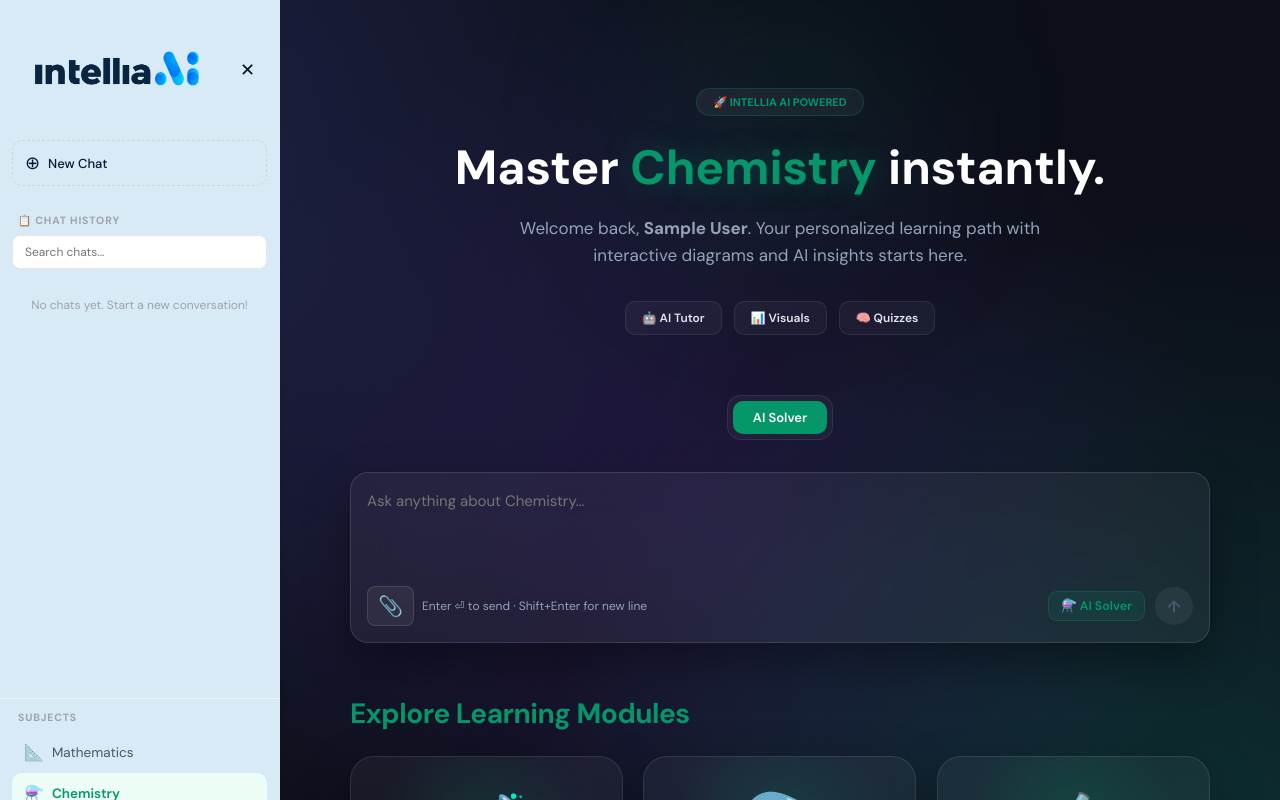
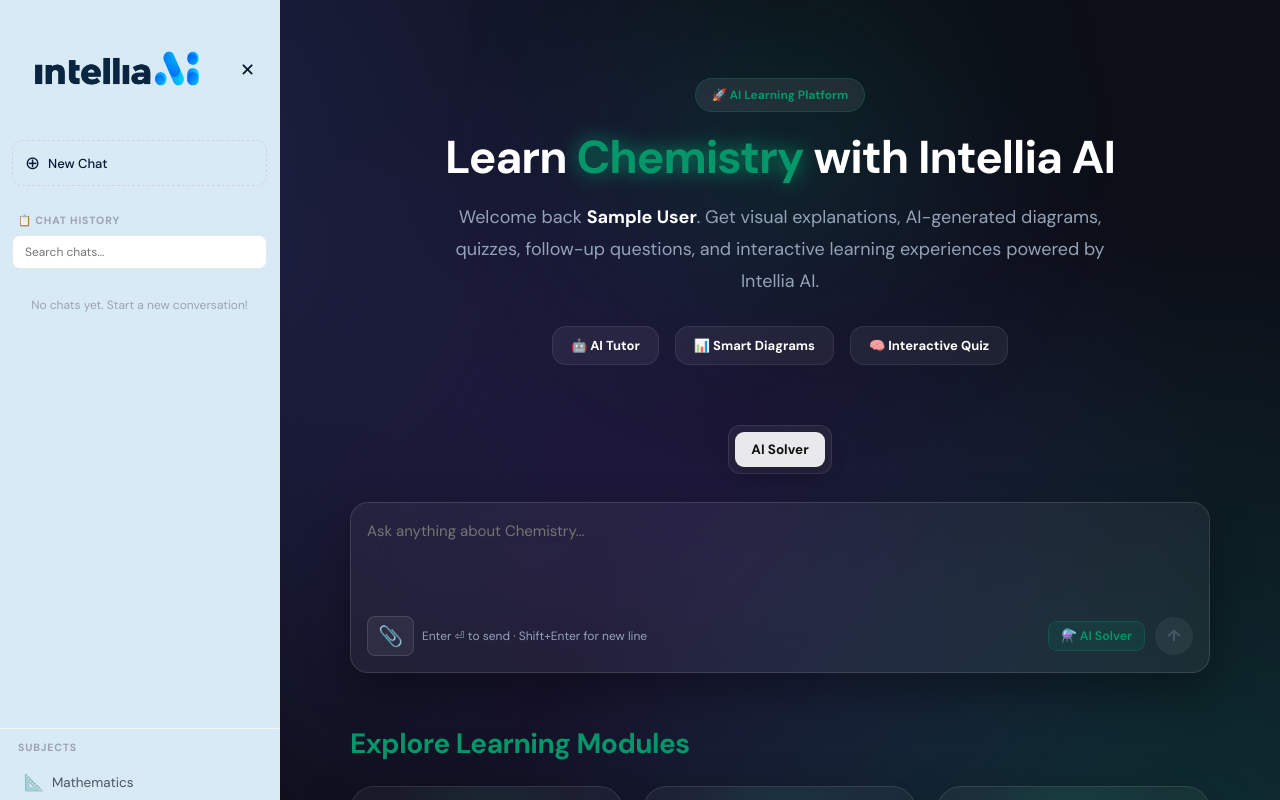
Before and after one commit to vaishnavi121001/intellia-ai, a Next.js app: page /chat in a window 1280 px wide. Shown: the top 800 px of the page. Built offline with nearby package versions, Linux system fonts and the light colour scheme; sample sign-in values are in the browser's storage.

Commit message:
Add Intellia AI learning platform updates

```diff
--- a/src/app/chat/page.js
+++ b/src/app/chat/page.js
@@ -619,13 +619,13 @@
         .tab { border: none; background: transparent; cursor: pointer; border-radius: 9px; font-size: 13.5px; font-family: 'DM Sans', sans-serif; font-weight: 500; color: #94a3b8; transition: all .2s; white-space: nowrap; padding: 9px 16px; }
         .tab.on { background: rgba(255,255,255,0.9); box-shadow: 0 8px 20px rgba(0,0,0,0.25); color: #111; font-weight: 700; }
         .answer-wrap {
-          background: rgba(255,255,255,0.95);
-          backdrop-filter: blur(18px);
-          border: 1px solid rgba(255,255,255,0.7);
-          border-radius: 24px;
-          padding: 32px;
-          margin-top: 24px;
-          box-shadow: 0 25px 70px rgba(0,0,0,0.35);
+          background: transparent;
+          border: none;
+          border-radius: 0;
+          padding: 0;
+          margin-top: 20px;
+          box-shadow: none;
+          font-size: 16px;
         }
         @keyframes fadeUp { from { opacity: 0; transform: translateY(12px) } to { opacity: 1; transform: none } }
         @keyframes sheetUp { from { opacity: 0; transform: translateY(30px) } to { opacity: 1; transform: none } }
@@ -791,26 +791,48 @@
           WebkitOverflowScrolling: "touch",
         }}
       >
-        {/* Hero Section */}
+        {/* Hero */}
         {!answer && (
-  <div style={{ textAlign: "center", padding: "40px 20px 60px", position: "relative" }}>
-    <div style={{ position: "absolute", top: "-50px", left: "50%", transform: "translateX(-50%)", width: "240px", height: "240px", background: `${accent}20`, filter: "blur(90px)", borderRadius: "50%", zIndex: 0 }} />
-
-    <div style={{ display: "inline-flex", alignItems: "center", gap: 8, padding: "6px 16px", borderRadius: 99, background: "rgba(255,255,255,0.05)", border: `1px solid ${accent}40`, color: accent, fontSize: 11, fontWeight: 800, textTransform: "uppercase", marginBottom: 20, position: "relative", zIndex: 2 }}>
-      🚀 Intellia AI Powered
+          <div style={{ textAlign: "center", marginBottom: 30, position: "relative", padding: "30px 20px" }}>
+            <div
+              style={{
+                position: "absolute", top: "-50px", left: "50%", transform: "translateX(-50%)",
+                width: "280px", height: "280px", background: `${accent}30`, filter: "blur(100px)",
+                borderRadius: "50%", zIndex: 0,
+              }}
+            />
+            <div
+              style={{
+                display: "inline-flex", alignItems: "center", gap: 8, padding: "8px 16px",
+                borderRadius: 999, background: "rgba(255,255,255,0.08)", border: `1px solid ${accent}40`,
+                color: accent, fontSize: 12, fontWeight: 700, marginBottom: 20,
+                backdropFilter: "blur(12px)", position: "relative", zIndex: 2,
+              }}
+            >
+              🚀 AI Learning Platform
             </div>
 
-    <h1 style={{ fontSize: "clamp(32px, 5vw, 48px)", fontWeight: 800, color: "#fff", marginBottom: 16, position: "relative", zIndex: 2 }}>
-      Master <span style={{ color: accent, textShadow: `0 0 30px ${accent}60` }}>{subject.name}</span> instantly.
+            <h1
+              style={{
+                fontSize: "clamp(30px,4vw,46px)", fontWeight: 800, lineHeight: 1.1,
+                color: "#ffffff", letterSpacing: "-1px", marginBottom: 18, position: "relative", zIndex: 2,
+              }}
+            >
+              Learn{" "}
+              <span className={`hero-word${animating ? " out" : ""}`} style={{ color: accent, textShadow: `0 0 20px ${accent}` }}>
+                {subject.name}
+              </span>{" "}
+              with Intellia AI
             </h1>
 
-    <p style={{ fontSize: 17, color: "#94a3b8", maxWidth: 600, margin: "0 auto 32px", lineHeight: 1.6, position: "relative", zIndex: 2 }}>
-      Welcome back, <strong>{user.name}</strong>. Your personalized learning path with interactive diagrams and AI insights starts here.
+            <p style={{ fontSize: 18, color: "#94a3b8", maxWidth: 700, margin: "0 auto", lineHeight: 1.8, position: "relative", zIndex: 2 }}>
+              Welcome back <strong style={{ color: "#fff" }}>{user.name}</strong>. Get visual explanations, AI-generated diagrams,
+              quizzes, follow-up questions, and interactive learning experiences powered by Intellia AI.
             </p>
 
-    <div style={{ display: "flex", justifyContent: "center", gap: 12, position: "relative", zIndex: 2 }}>
-      {["🤖 AI Tutor", "📊 Visuals", "🧠 Quizzes"].map((t) => (
-        <div key={t} style={{ padding: "8px 16px", borderRadius: 10, background: "rgba(255,255,255,0.04)", border: "1px solid rgba(255,255,255,0.08)", color: "#e2e8f0", fontSize: 12, fontWeight: 600 }}>
+            <div style={{ display: "flex", justifyContent: "center", gap: 16, marginTop: 28, flexWrap: "wrap", position: "relative", zIndex: 2 }}>
+              {["🤖 AI Tutor", "📊 Smart Diagrams", "🧠 Interactive Quiz"].map((t) => (
+                <div key={t} style={{ padding: "10px 18px", borderRadius: 14, background: "rgba(255,255,255,0.06)", border: "1px solid rgba(255,255,255,0.08)", color: "#fff", fontSize: 13, fontWeight: 700 }}>
                   {t}
                 </div>
               ))}
@@ -819,13 +841,9 @@
         )}
 
         {/* Tabs */}
-<div style={{ display: "flex", gap: 4, background: "rgba(255,255,255,0.04)", backdropFilter: "blur(12px)", border: "1px solid rgba(255,255,255,0.08)", borderRadius: 14, padding: "5px", marginBottom: 32, width: "fit-content", marginInline: "auto" }}>
+        <div style={{ display: "flex", gap: 2, background: "rgba(255,255,255,0.06)", backdropFilter: "blur(12px)", border: "1px solid rgba(255,255,255,0.1)", borderRadius: 12, padding: "6px", marginBottom: 28 }}>
           {subject.tabs.map((t, i) => (
-    <button
-      key={t}
-      onClick={() => setActiveTab(i)}
-      style={{ padding: "8px 20px", borderRadius: 10, border: "none", cursor: "pointer", fontSize: 13, fontWeight: 600, transition: "0.2s", background: activeTab === i ? accent : "transparent", color: activeTab === i ? "#fff" : "#94a3b8" }}
-    >
+            <button key={t} className={`tab${activeTab === i ? " on" : ""}`} onClick={() => setActiveTab(i)} title={`Switch to ${t}`}>
               {t}
             </button>
           ))}
@@ -950,7 +968,7 @@
 
         {/* Answer */}
         {answer && !loading && (
-          <div style={{ width: "100%", maxWidth: 860, overflowX: "hidden" }}>
+          <div style={{ width: "100%", maxWidth: 1080, overflowX: "hidden" }}>
             <div style={{ display: "flex", alignItems: "center", gap: 10, marginBottom: 14, paddingLeft: 4 }}>
               <div
                 className="logo-badge-3d"
@@ -979,11 +997,11 @@
                     <DiagramVisualizer type={diagramType} subject={subject.name} accent={accent} />
                     <AdvancedDiagramRenderer topic={currentQuestion} subject={subject.name} accent={accent} />
                   </div>
-                  <div style={{ marginTop: 20, paddingTop: 16, borderTop: "1px solid #e5e7eb" }}>
-                    <p style={{ fontSize: 12, color: "#9ca3af", textTransform: "uppercase", fontWeight: 700, letterSpacing: "0.5px" }}>Key Elements</p>
+                  <div style={{ marginTop: 20, paddingTop: 16, borderTop: "1px solid rgba(255,255,255,0.1)" }}>
+                    <p style={{ fontSize: 12, color: "#94a3b8", textTransform: "uppercase", fontWeight: 700, letterSpacing: "0.5px" }}>Key Elements</p>
                     <div style={{ display: "flex", gap: 12, marginTop: 8, flexWrap: "wrap" }}>
-                      <span style={{ fontSize: 12, background: "#fff", padding: "4px 8px", borderRadius: 6, border: "1px solid #e5e7eb" }}>• Structural Analysis</span>
-                      <span style={{ fontSize: 12, background: "#fff", padding: "4px 8px", borderRadius: 6, border: "1px solid #e5e7eb" }}>• Context: {subject.name}</span>
+                      <span style={{ fontSize: 12, background: "rgba(255,255,255,0.06)", color: "#e2e8f0", padding: "4px 8px", borderRadius: 6, border: "1px solid rgba(255,255,255,0.12)" }}>• Structural Analysis</span>
+                      <span style={{ fontSize: 12, background: "rgba(255,255,255,0.06)", color: "#e2e8f0", padding: "4px 8px", borderRadius: 6, border: "1px solid rgba(255,255,255,0.12)" }}>• Context: {subject.name}</span>
                     </div>
                   </div>
                 </div>
--- a/src/components/RichAnswer.js
+++ b/src/components/RichAnswer.js
@@ -78,7 +78,7 @@
         );
       } else if (m[5] !== undefined) {
         // **bold**
-        parts.push(<strong key={`${keyPrefix}b${i}`} style={{ fontWeight: 700, color: "#111" }}>{m[5]}</strong>);
+        parts.push(<strong key={`${keyPrefix}b${i}`} style={{ fontWeight: 700, color: "#f8fafc" }}>{m[5]}</strong>);
       } else if (m[6] !== undefined) {
         // *italic*
         parts.push(<em key={`${keyPrefix}em${i}`}>{m[6]}</em>);
@@ -86,8 +86,8 @@
         // `code`
         parts.push(
           <code key={`${keyPrefix}c${i}`} style={{
-            background: "#f3f4f6", borderRadius: 5, padding: "2px 6px",
-            fontSize: "0.87em", fontFamily: "monospace", color: "#c0392b",
+            background: "rgba(255,255,255,0.08)", borderRadius: 6, padding: "2px 7px",
+            fontSize: "0.87em", fontFamily: "monospace", color: "#fca5a5",
           }}>{m[7]}</code>
         );
       }
@@ -249,15 +249,15 @@
         if (elem.mathType === "display") {
           return (
             <div key={idx} style={{
-              background: "#f8f9ff",
-              border: `1.5px solid ${accent}20`,
+              background: "rgba(255,255,255,0.05)",
+              border: `1.5px solid ${accent}30`,
               borderLeft: `4px solid ${accent}`,
-              borderRadius: 12,
-              padding: "20px 24px",
-              margin: "20px 0",
+              borderRadius: 14,
+              padding: "24px 28px",
+              margin: "24px 0",
               overflowX: "auto",
             }}>
-              <div style={{ textAlign: "center", fontSize: 16, lineHeight: 2.2 }}
+              <div style={{ textAlign: "center", fontSize: 18, lineHeight: 2.2, color: "#f1f5f9" }}
                 dangerouslySetInnerHTML={{ __html: renderLatexBlock(elem.content) }}
               />
             </div>
@@ -278,27 +278,29 @@
   const nodes = parseDocument(text);
 
   return (
-    <div style={{ fontFamily: "'DM Sans', sans-serif", lineHeight: 1.8, color: "#1a1a1a", fontSize: 15 }}>
+    <div style={{ fontFamily: "'DM Sans', sans-serif", lineHeight: 1.85, color: "#e5e7eb", fontSize: 16.5 }}>
       {nodes.map((node, idx) => {
-        if (node.type === "space") return <div key={idx} style={{ height: 12 }} />;
+        if (node.type === "space") return <div key={idx} style={{ height: 14 }} />;
 
         if (node.type === "hr") return (
-          <hr key={idx} style={{ border: "none", borderTop: `1px solid ${accent}22`, margin: "24px 0" }} />
+          <hr key={idx} style={{ border: "none", borderTop: `1px solid ${accent}22`, margin: "30px 0" }} />
         );
 
         if (node.type === "heading") {
-          const sizes = { 1: 26, 2: 22, 3: 19, 4: 17, 5: 15, 6: 13 };
+          // ✅ Bigger, more premium heading scale (ChatGPT/Claude-style hierarchy)
+          const sizes = { 1: 34, 2: 27, 3: 22, 4: 19, 5: 17, 6: 15 };
           return (
             <div key={idx} style={{
-              fontSize: sizes[node.level] || 16,
-              fontWeight: 700,
-              color: "#111",
-              margin: `${26 - node.level * 2}px 0 10px`,
-              background: `${accent}08`,
-              border: `1.5px solid ${accent}25`,
-              borderLeft: `4px solid ${accent}`,
-              borderRadius: 12,
-              padding: "12px 18px",
+              fontSize: sizes[node.level] || 18,
+              fontWeight: 750,
+              color: "#f8fafc",
+              margin: `${34 - node.level * 2}px 0 14px`,
+              background: "rgba(255,255,255,0.05)",
+              border: `1.5px solid ${accent}40`,
+              borderLeft: `5px solid ${accent}`,
+              borderRadius: 14,
+              padding: node.level === 1 ? "18px 22px" : "14px 20px",
+              letterSpacing: node.level === 1 ? "-0.5px" : "-0.2px",
             }}>
               {/* Headings can also have bold/italic/math */}
               {renderInline(node.content, `h${idx}`)}
@@ -307,17 +309,17 @@
         }
 
         if (node.type === "list") return (
-          <ul key={idx} style={{ margin: "12px 0", paddingLeft: 0, listStyle: "none" }}>
+          <ul key={idx} style={{ margin: "16px 0", paddingLeft: 0, listStyle: "none" }}>
             {node.items.map((item, ii) => (
               <li key={ii} style={{
-                display: "flex", gap: 10, alignItems: "flex-start",
-                marginBottom: 8, paddingLeft: item.depth * 16,
+                display: "flex", gap: 12, alignItems: "flex-start",
+                marginBottom: 10, paddingLeft: item.depth * 18,
               }}>
                 <span style={{
-                  marginTop: 7, width: 6, height: 6, borderRadius: "50%",
+                  marginTop: 9, width: 7, height: 7, borderRadius: "50%",
                   background: accent, flexShrink: 0,
                 }} />
-                <span style={{ lineHeight: 1.75, color: "#374151" }}>
+                <span style={{ lineHeight: 1.8, color: "#cbd5e1", fontSize: 16 }}>
                   {/* List items get full inline rendering too */}
                   {renderInline(item.content, `li${idx}-${ii}`)}
                 </span>
@@ -327,9 +329,9 @@
         );
 
         if (node.type === "code") return (
-          <div key={idx} style={{ margin: "16px 0", borderRadius: 12, overflow: "hidden", border: "1px solid #e5e7eb" }}>
+          <div key={idx} style={{ margin: "20px 0", borderRadius: 14, overflow: "hidden", border: "1px solid #e5e7eb" }}>
             <div style={{
-              background: "#1f2937", padding: "10px 16px",
+              background: "#1f2937", padding: "12px 18px",
               display: "flex", gap: 6, alignItems: "center", justifyContent: "space-between",
             }}>
               <div style={{ display: "flex", gap: 6 }}>
@@ -342,8 +344,8 @@
               </span>
             </div>
             <pre style={{
-              background: "#111827", color: "#f3f4f6", padding: "16px 20px",
-              overflowX: "auto", fontSize: 13, lineHeight: 1.7, margin: 0, fontFamily: "monospace",
+              background: "#111827", color: "#f3f4f6", padding: "20px 24px",
+              overflowX: "auto", fontSize: 14, lineHeight: 1.75, margin: 0, fontFamily: "monospace",
             }}>
               <code>{node.content}</code>
             </pre>
@@ -351,18 +353,20 @@
         );
 
         if (node.type === "table") return (
-          <div key={idx} style={{ margin: "16px 0", overflowX: "auto", borderRadius: 12, border: `1px solid ${accent}22` }}>
-            <table style={{ width: "100%", borderCollapse: "collapse", fontSize: 14 }}>
+          // ✅ More spacious, premium table treatment
+          <div key={idx} style={{ margin: "22px 0", overflowX: "auto", borderRadius: 16, border: `1.5px solid ${accent}30`, boxShadow: "0 8px 24px rgba(0,0,0,0.25)" }}>
+            <table style={{ width: "100%", borderCollapse: "collapse", fontSize: 15.5, minWidth: 480 }}>
               <tbody>
                 {node.lines.map((line, li) => (
                   <tr key={li}>
                     {line.split("|").filter((c) => c.trim()).map((cell, ci) => (
                       <td key={ci} style={{
-                        padding: "11px 14px",
-                        borderBottom: `1px solid ${accent}22`,
-                        borderRight: ci === 0 ? `1px solid ${accent}22` : "none",
-                        background: li === 0 ? `${accent}08` : "#fff",
+                        padding: "16px 22px",
+                        borderBottom: `1px solid ${accent}25`,
+                        borderRight: ci === 0 ? `1px solid ${accent}25` : "none",
+                        background: li === 0 ? `${accent}22` : "rgba(255,255,255,0.03)",
                         fontWeight: li === 0 ? 700 : 400,
+                        color: li === 0 ? "#f8fafc" : "#cbd5e1",
                       }}>
                         {renderInline(cell.trim(), `td${li}-${ci}`)}
                       </td>
@@ -375,7 +379,7 @@
         );
 
         if (node.type === "paragraph") return (
-          <div key={idx} style={{ margin: "10px 0", fontSize: 15, lineHeight: 1.8, color: "#374151" }}>
+          <div key={idx} style={{ margin: "14px 0", fontSize: 16.5, lineHeight: 1.85, color: "#cbd5e1" }}>
             {renderParagraphElements(node.elements)}
           </div>
         );
```
Also changed, not shown: src/components/Sidebar.js (+26 -10 lines). Lines whose indentation alone changed are shown as unchanged.
